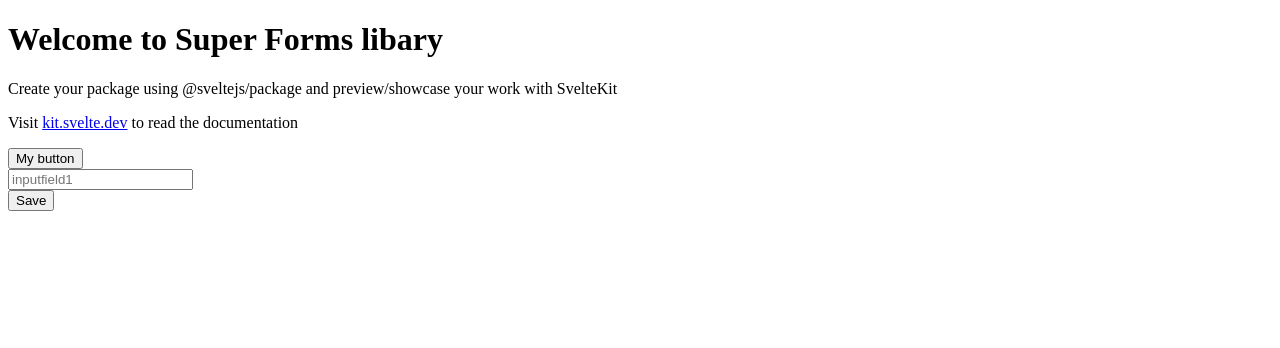
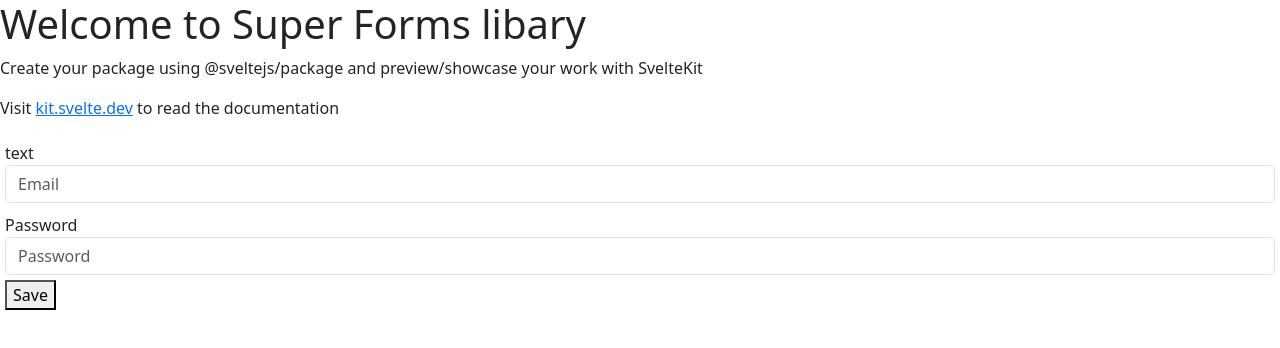
Before and after one commit to LMarshallAfzal/SmartForms, a SvelteKit app: page / in a window 1280 px wide. Shown: the top 348 px of the page. Built offline with nearby package versions, Linux system fonts and the light colour scheme.

Commit message:
Fix subit error with form action
- Remove all unessary form attributes from components
- Update +page.svelte for reflect component changes

```diff
--- a/package.json
+++ b/package.json
@@ -38,5 +38,9 @@
 	},
 	"svelte": "./dist/index.js",
 	"types": "./dist/index.d.ts",
-	"type": "module"
+	"type": "module",
+	"dependencies": {
+		"bootstrap": "^5.3.3",
+		"sqlite3": "^5.1.7"
+	}
 }
--- a/src/lib/Button.svelte
+++ b/src/lib/Button.svelte
@@ -5,10 +5,8 @@
   export let type: btnType = "button";
   export let classes: string = "";
   export let disabled: boolean = false;
-  export let form: string = "";
   export let formaction: string = "";
   export let formenctype: enctype = "application/x-www-form-urlencoded";
-  export let formmethod: method = "post";
   export let formnovalidate = false;
   export let popovertarget: string = "";
   export let popovertargetaction: popovertargetaction = "hide";
@@ -23,11 +21,9 @@
 <button
   {type}
   class={buttonClasses}
-  form={form}
+  {disabled}
+  {formenctype}
   {formaction}
-  {formenctype}
-  {formmethod}
-  {disabled}
   {formnovalidate}
   {popovertarget}
   {popovertargetaction}
@@ -37,5 +33,5 @@
   aria-label={ariaLabel}
   on:click
 >
-  <slot>Default button label</slot>
+  <slot>SmartForm button</slot>
 </button>
--- a/src/lib/Input.svelte
+++ b/src/lib/Input.svelte
@@ -1,16 +1,14 @@
 <script lang="ts">
   import type { enctype, method } from "./types/global.ts";
-  import type { InputType } from "./types/input.js";
+  import type { InputType } from "./types/input.ts";
 
   export let id: string = "";
   export let name: string = ""
   export let label: string = "";
   export let type: InputType = "text";
   export let placeholder: string = "";
-  export let form: string = "";
   export let formaction: string = "";
   export let formenctype: enctype = "application/x-www-form-urlencoded";
-  export let formmethod: method = "post";
   export let formnovalidate: boolean = false;
   export let required: boolean = false;
   export let value: string = "";
@@ -26,10 +24,8 @@
     {name}
     {...{type}}
     {placeholder}
-    {form}
+    {formenctype}
     {formaction}
-    {formmethod}
-    {formenctype}
     {formnovalidate}
     {required}
     bind:value
--- a/src/lib/SmartForm.svelte
+++ b/src/lib/SmartForm.svelte
@@ -1,4 +1,5 @@
 <script lang="ts">
+  import { enhance } from "$app/forms";
   import Input from "./Input.svelte";
   import Button from "./Button.svelte";
 
@@ -35,17 +36,17 @@
   {action}
   {rel}
   {target}
+  use:enhance
 >
+  <div class="form-padding">
     {#each inputs as input}
-    <div>
+      <div class="input-padding">
         <Input
           id={input.id}
+          label={input.label}
           name={input.name}
           type={input.type}
           placeholder={input.placeholder}
-        form={input.form}
-        formaction={input.formaction}
-        formmethod={input.formmethod}
           formenctype={input.formenctype}
           formnovalidate={input.formnovalidate}
           required={input.required}
@@ -62,11 +63,8 @@
           type={button.type}
           classes={button.classes}
           disabled={button.disabled}
-        form={button.form}
-        formaction={button.formaction}
+          formnovalidate={button.formnovalidate}
           formenctype={button.formenctype}
-        formmethod={button.formmethod}
-        formnovalidate={button.formnovalidate}
           popovertarget={button.popovertarget}
           popovertargetaction={button.popovertargetaction}
           value={button.value}
@@ -76,4 +74,17 @@
         </Button>
       {/each}
     </div>
+  </div>
 </form>
+
+<style>
+  .input-padding {
+    padding-top: 5px;
+    padding-bottom: 5px;
+  }
+
+  .form-padding {
+    padding-left: 5px;
+    padding-right: 5px;
+  }
+</style>
--- a/src/lib/types/form.ts
+++ b/src/lib/types/form.ts
@@ -5,3 +5,8 @@
     inputs: InputProps[];
     buttons: ButtonProps[];
 }
+
+export interface FormData {
+    email: string;
+    password: string;
+}
--- a/src/lib/types/input.ts
+++ b/src/lib/types/input.ts
@@ -1,4 +1,4 @@
-import type { enctype, method } from "./global.js";
+import type { enctype, method } from "./global.ts";
 
 export type InputType = "text" | "number" | "email" | "url" | "password" | "hidden" | "tel" | "hidden";
 
--- /dev/null
+++ b/src/routes/+page.server.js
@@ -0,0 +1,28 @@
+import sqlite3 from 'sqlite3';
+
+export const actions = {
+    default: async (event) => {
+        const { request } = event;
+            const formData = await request.formData();
+            const email = formData.get("email");
+            const password = formData.get("password");
+
+            console.log(`Email:${email}, Password: ${password}`);
+
+            // const db = new sqlite3.Database('data.db');
+
+            // db.run(
+            //     'INSERT INTO users (email, password) VALUES (?, ?)',
+            //     [email, password],
+            //     (err) => {
+            //         if (err) {
+            //             console.error('Error inserting data:', err);
+            //         } else {
+            //             console.log('Data inserted successfully');
+            //         }
+            //     }
+            // )
+
+            return { success: true };
+    }
+}
--- a/src/routes/+page.svelte
+++ b/src/routes/+page.svelte
@@ -1,17 +1,34 @@
 <script lang="ts">
-    import Button from "$lib/Button.svelte";
+    import 'bootstrap/dist/css/bootstrap.min.css';
     import SmartForm from "$lib/SmartForm.svelte";
 
-    import type { FormConfig } from "$lib/types/form.ts";
+    import type { FormConfig, FormData } from "$lib/types/form.ts";
+
+
+    export let form: FormData;
+
+    let email: string = form?.email || '';
+    let password: string = form?.password || '';
 
     const config: FormConfig = {
         inputs: [
             {
-                id: 'inputfield1',
-                name: 'inputfield1',
-                label: 'inputfield1',
-                type: 'text',
-                placeholder: 'inputfield1',
+                id: 'email',
+                name: 'email',
+                label: 'text',
+                type: 'email',
+                placeholder: 'Email',
+                classes: 'form-control',
+                value: email,
+            },
+            {
+                id: 'password',
+                name: 'password',
+                label: 'Password',
+                type: 'password',
+                placeholder: 'Password',
+                classes: 'form-control',
+                value: password,
             }
         ],
         buttons: [
@@ -28,5 +45,5 @@
 <h1>Welcome to Super Forms libary</h1>
 <p>Create your package using @sveltejs/package and preview/showcase your work with SvelteKit</p>
 <p>Visit <a href="https://kit.svelte.dev">kit.svelte.dev</a> to read the documentation</p>
-<Button>My button</Button>
-<SmartForm config={config}  />
+
+<SmartForm config={config} method="post" />
```
Also changed, not shown: 2 other files (tests, documents, lock files or other folders). Lines whose indentation alone changed are shown as unchanged.
